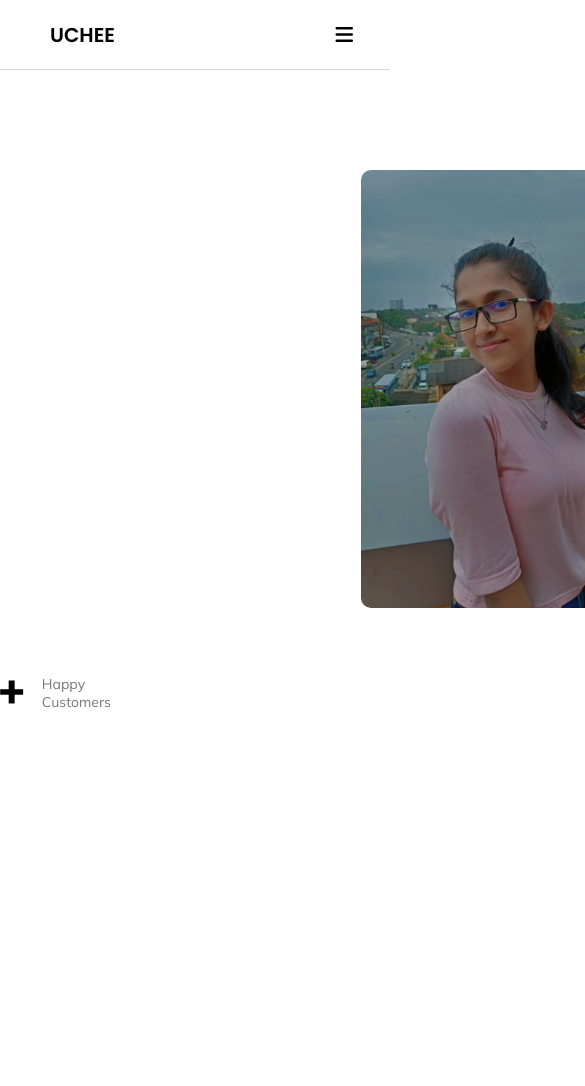
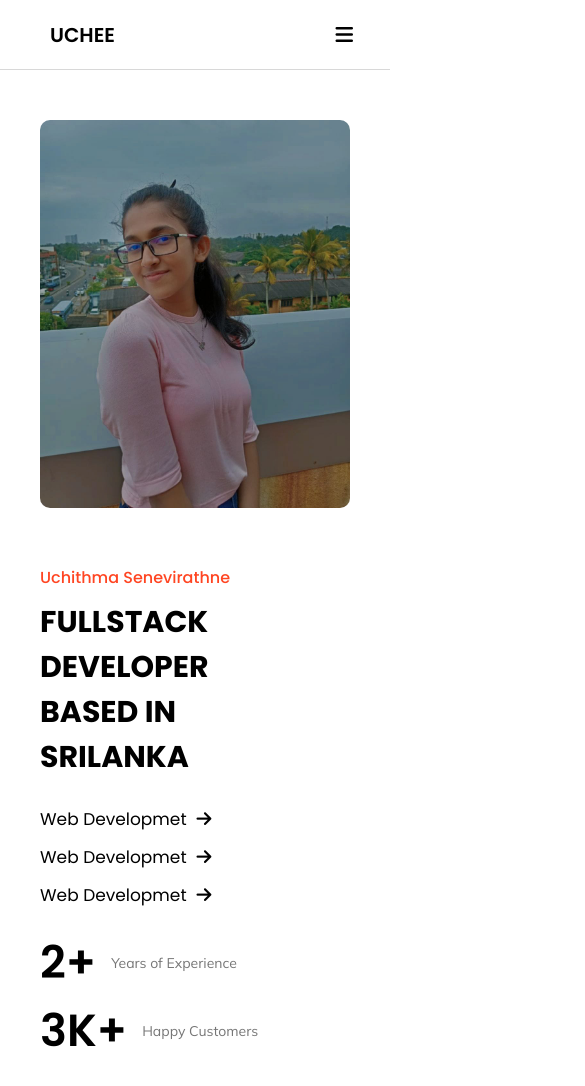
Before and after one commit to UchithmaSenevirathne/My-Portfolio, a plain HTML site: page index.html in a window 390 px wide. Shown: the top 1086 px of the page, 585 px wide, since content can reach past the window. Before the commit the page ends 844 px from the top, so only its background shows below. Drawn offline with Linux system fonts and the light colour scheme.

Commit message:
responsive home section

```diff
--- a/index.css
+++ b/index.css
@@ -51,6 +51,8 @@
 .list ul > li > a:hover{
     color: #FF4522;
 }
+
+/* ==========responsive navbar====================== */
 
 @media (max-width:600px) {
 
@@ -157,3 +159,55 @@
     width: 350px;
     border-radius: 10px;
 }
+
+/* ==============responsive home============================ */
+
+@media (max-width:1469px) {
+    .home-container .text-content .position{
+        font-size: 35px;
+        margin-bottom: 20px;
+    }
+
+    .home-container .text-content h6{
+        margin-bottom: 10px;
+    }
+
+    .service1 p {
+        padding: 6px 0;
+    }
+
+    .img-container div > img {
+        width: 300px;
+    }
+}
+
+@media (max-width:925px) {
+    .home-container{
+        flex-direction: column-reverse;
+        padding: 50px 40px;
+        margin: 0;
+    }
+
+    .img-container div{
+        width: 100%;
+        padding-left: 0px;
+        padding-bottom: 50px;
+    }
+
+    .img-container div > img {
+        width: 100%;
+        border-radius: 10px;
+    }
+}
+
+@media (max-width:449px){
+    .home-container .text-content .position{
+        font-size: 30px;
+    }
+
+    .counts {
+        flex-direction: column;
+        margin-top: 15px;
+        gap: 0px;
+    }
+}
```
